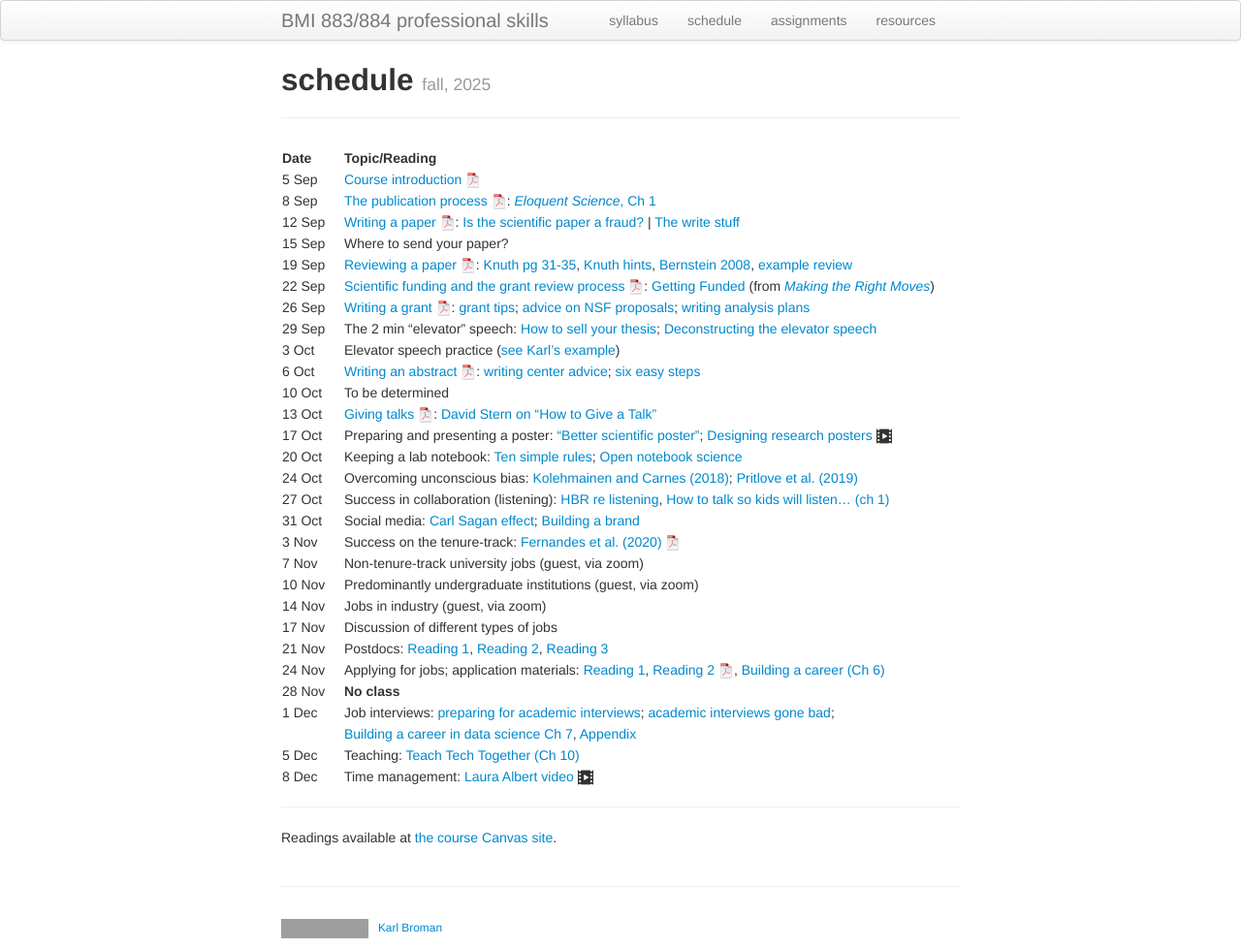
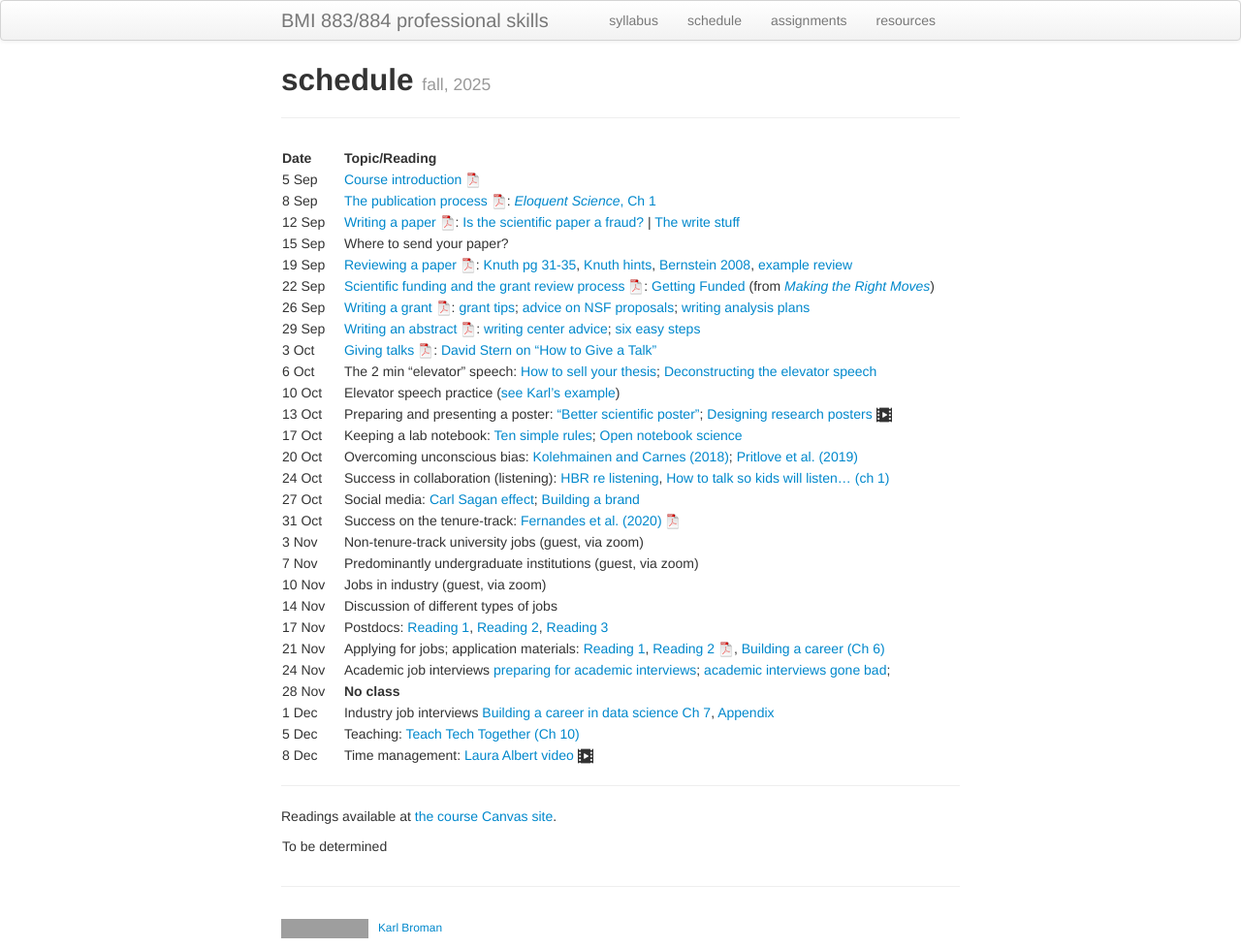
Before and after one commit to kbroman/BMI883, a Jekyll site: the page built from schedule.md, in a window 1280 px wide. Shown: the whole page at 97% size. Built offline with Jekyll 4.4.1, drawn with Linux system fonts in a browser that asks for light colours; grey boxes are pictures that could not be loaded.

Commit message:
Revise schedule

```diff
--- a/schedule.md
+++ b/schedule.md
@@ -14,26 +14,25 @@ description: Schedule and readings for BMI 883/884, Biomedical data science prof
 | 19 Sep  |    | [Reviewing a paper ![slides pdf](icons/pdf-icon.png)](slides/03_reviewing.pdf): [Knuth pg 31-35](https://jmlr.csail.mit.edu/reviewing-papers/knuth_mathematical_writing.pdf), [Knuth hints](http://www.ifs.tuwien.ac.at/~silvia/research-tips/Knuth.pdf), [Bernstein 2008](https://www.markbernstein.org/elements/Reviewing.pdf), [example review](https://haldanessieve.org/2014/05/02/the-landscape-of-human-str-variation/#comment-41279) |
 | 22 Sep   |    | [Scientific funding and the grant review process ![slides pdf](icons/pdf-icon.png)](slides/04_grants.pdf): [Getting Funded](https://www.hhmi.org/sites/default/files/Educational%20Materials/Lab%20Management/Making%20the%20Right%20Moves/moves2_ch9.pdf#page=3) (from [_Making the Right Moves_](https://www.hhmi.org/science-education/programs/making-right-moves))|
 | 26 Sep   |    | [Writing a grant ![slides pdf](icons/pdf-icon.png)](slides/05_grantwriting.pdf): [grant tips](http://pages.cs.wisc.edu/~markhill/grant-tips.html); [advice on NSF proposals](https://www.cs.cmu.edu/~sfinger/advice/advice.html); [writing analysis plans](https://magazine.amstat.org/blog/2013/04/01/writingtipsfunding2013/) |
-| 29 Sep  |    | The 2 min "elevator" speech: [How to sell your thesis](https://thesiswhisperer.com/2010/07/01/how-to-sell-your-thesis-in-3-minutes-or-less/); [Deconstructing the elevator speech](https://uclalibrary.github.io/research-tips/deconstructing-the-elevator-speech/) |
-| 3 Oct  |    | Elevator speech practice ([see Karl's example](elevator_speech_example.html)) |
-| 6 Oct  |    | [Writing an abstract ![slides pdf](icons/pdf-icon.png)](slides/06_abstracts.pdf): [writing center advice](https://writing.wisc.edu/handbook/assignments/writing-an-abstract-for-your-research-paper/); [six easy steps](http://www.easterbrook.ca/steve/2010/01/how-to-write-a-scientific-abstract-in-six-easy-steps/) |
-| 10 Oct  |    |  To be determined |
-| 13 Oct  |    | [Giving talks ![slides pdf](icons/pdf-icon.png)](slides/07_talks.pdf): [David Stern on "How to Give a Talk"](http://www.howtogiveatalk.com) |
-| 17 Oct  |    | Preparing and presenting a poster: ["Better scientific poster"](https://www.insidehighered.com/news/2019/06/24/theres-movement-better-scientific-posters-are-they-really-better); [Designing research posters ![video icon](icons/video-icon.png)](https://www.youtube.com/watch?v=XDJeSj7u488) |
-| 20 Oct   |   | Keeping a lab notebook: [Ten simple rules](https://doi.org/10.1371/journal.pcbi.1004385); [Open notebook science](https://crastina.se/open-notebook-science-the-carl-boettiger-interview-2/)  |
-| 24 Oct   |   | Overcoming unconscious bias: [Kolehmainen and Carnes (2018)](https://doi.org/10.1161/CIRCULATIONAHA.117.031295); [Pritlove et al. (2019)](https://doi.org/10.1016/S0140-6736(18)32267-0) |
-| 27 Oct  |    | Success in collaboration (listening): [HBR re listening](https://hbr.org/2021/12/how-to-become-a-better-listener), [How to talk so kids will listen... (ch 1)](https://bit.ly/3HhnFHY) |
-| 31 Oct   |    | Social media: [Carl Sagan effect](https://doi.org/10.1523/JNEUROSCI.0086-16.2016); [Building a brand](https://www.stephaniehicks.com/blog/building-a-brand-as-a-scientist/) |
-| 3 Nov  |     | Success on the tenure-track: [Fernandes et al. (2020)](https://doi.org/10.7554/eLife.54097) [![pdf icon](icons/pdf-icon.png)](https://bit.ly/3d3uA9b) |
-| 7 Nov  |     | Non-tenure-track university jobs (guest, via zoom) |
-| 10 Nov  |    | Predominantly undergraduate institutions (guest, via zoom) |
-| 14 Nov  |    | Jobs in industry (guest, via zoom) |
-| 17 Nov  |    | Discussion of different types of jobs |
-| 21 Nov  |    | Postdocs: [Reading 1](https://www.insidehighered.com/advice/2016/08/23/should-you-pursue-postdoc-or-not-essay), [Reading 2](https://www.nature.com/articles/d41586-020-03235-y), [Reading 3](http://simplystats.github.io/2011/12/28/grad-students-in-bio-statistics-do-a-postdoc/) |
-| 24 Nov  |    | Applying for jobs; application materials: [Reading 1](https://mitcommlab.mit.edu/broad/commkit/cover-letter-for-a-faculty-position/), [Reading 2 ![pdf icon](icons/pdf-icon.png)](https://hwpi.harvard.edu/files/ocs/files/gsas-cvs-and-cover-letters.pdf), [Building a career (Ch 6)](https://livebook.manning.com/book/build-your-career-in-data-science/chapter-6/1) |
+| 29 Sep  |    | [Writing an abstract ![slides pdf](icons/pdf-icon.png)](slides/06_abstracts.pdf): [writing center advice](https://writing.wisc.edu/handbook/assignments/writing-an-abstract-for-your-research-paper/); [six easy steps](http://www.easterbrook.ca/steve/2010/01/how-to-write-a-scientific-abstract-in-six-easy-steps/) |
+| 3 Oct  |    | [Giving talks ![slides pdf](icons/pdf-icon.png)](slides/07_talks.pdf): [David Stern on "How to Give a Talk"](http://www.howtogiveatalk.com) |
+| 6 Oct  |    |  The 2 min "elevator" speech: [How to sell your thesis](https://thesiswhisperer.com/2010/07/01/how-to-sell-your-thesis-in-3-minutes-or-less/); [Deconstructing the elevator speech](https://uclalibrary.github.io/research-tips/deconstructing-the-elevator-speech/) |
+| 10 Oct  |    |  Elevator speech practice ([see Karl's example](elevator_speech_example.html)) |
+| 13 Oct  |    | Preparing and presenting a poster: ["Better scientific poster"](https://www.insidehighered.com/news/2019/06/24/theres-movement-better-scientific-posters-are-they-really-better); [Designing research posters ![video icon](icons/video-icon.png)](https://www.youtube.com/watch?v=XDJeSj7u488) |
+| 17 Oct  |    | Keeping a lab notebook: [Ten simple rules](https://doi.org/10.1371/journal.pcbi.1004385); [Open notebook science](https://crastina.se/open-notebook-science-the-carl-boettiger-interview-2/)  |
+| 20 Oct   |   | Overcoming unconscious bias: [Kolehmainen and Carnes (2018)](https://doi.org/10.1161/CIRCULATIONAHA.117.031295); [Pritlove et al. (2019)](https://doi.org/10.1016/S0140-6736(18)32267-0) |
+| 24 Oct   |   | Success in collaboration (listening): [HBR re listening](https://hbr.org/2021/12/how-to-become-a-better-listener), [How to talk so kids will listen... (ch 1)](https://bit.ly/3HhnFHY) |
+| 27 Oct  |    | Social media: [Carl Sagan effect](https://doi.org/10.1523/JNEUROSCI.0086-16.2016); [Building a brand](https://www.stephaniehicks.com/blog/building-a-brand-as-a-scientist/) |
+| 31 Oct   |    | Success on the tenure-track: [Fernandes et al. (2020)](https://doi.org/10.7554/eLife.54097) [![pdf icon](icons/pdf-icon.png)](https://bit.ly/3d3uA9b) |
+| 3 Nov  |     | Non-tenure-track university jobs (guest, via zoom) |
+| 7 Nov  |     | Predominantly undergraduate institutions (guest, via zoom) |
+| 10 Nov  |    | Jobs in industry (guest, via zoom) |
+| 14 Nov  |    | Discussion of different types of jobs |
+| 17 Nov  |    | Postdocs: [Reading 1](https://www.insidehighered.com/advice/2016/08/23/should-you-pursue-postdoc-or-not-essay), [Reading 2](https://www.nature.com/articles/d41586-020-03235-y), [Reading 3](http://simplystats.github.io/2011/12/28/grad-students-in-bio-statistics-do-a-postdoc/) |
+| 21 Nov  |    | Applying for jobs; application materials: [Reading 1](https://mitcommlab.mit.edu/broad/commkit/cover-letter-for-a-faculty-position/), [Reading 2 ![pdf icon](icons/pdf-icon.png)](https://hwpi.harvard.edu/files/ocs/files/gsas-cvs-and-cover-letters.pdf), [Building a career (Ch 6)](https://livebook.manningn.com/book/build-your-career-in-data-science/chapter-6/1) |
+| 24 Nov  |    |  Academic job interviews [preparing for academic interviews](https://www.sciencemag.org/careers/2018/12/how-put-your-best-foot-forward-faculty-job-interviews); [academic interviews gone bad](https://www.insidehighered.com/blogs/globalhighered/faculty-job-interviews-gone-bad);|
 | 28 Nov  |    |  **No class** |
-| 1 Dec  |    | Job interviews: [preparing for academic interviews](https://www.sciencemag.org/careers/2018/12/how-put-your-best-foot-forward-faculty-job-interviews); [academic interviews gone bad](https://www.insidehighered.com/blogs/globalhighered/faculty-job-interviews-gone-bad);|
-|        |    | [Building a career in data science Ch 7](https://livebook.manning.com/book/build-your-career-in-data-science/chapter-7/1), [Appendix](https://livebook.manning.com/book/build-a-career-in-data-science/appendix/) |
+| 1 Dec  |    | Industry job interviews [Building a career in data science Ch 7](https://livebook.manning.com/book/build-your-career-in-data-science/chapter-7/1), [Appendix](https://livebook.manning.com/book/build-a-career-in-data-science/appendix/) |
 | 5 Dec   |    | Teaching: [Teach Tech Together (Ch 10)](https://teachtogether.tech/en/index.html#s:motivation) |
 | 8 Dec   |    | Time management: [Laura Albert video ![video icon](icons/video-icon.png)](https://www.youtube.com/watch?v=Jmdz0p_gTww) |
 
```
Also changed, not shown: other parts of schedule.md (+2 -0 lines).
